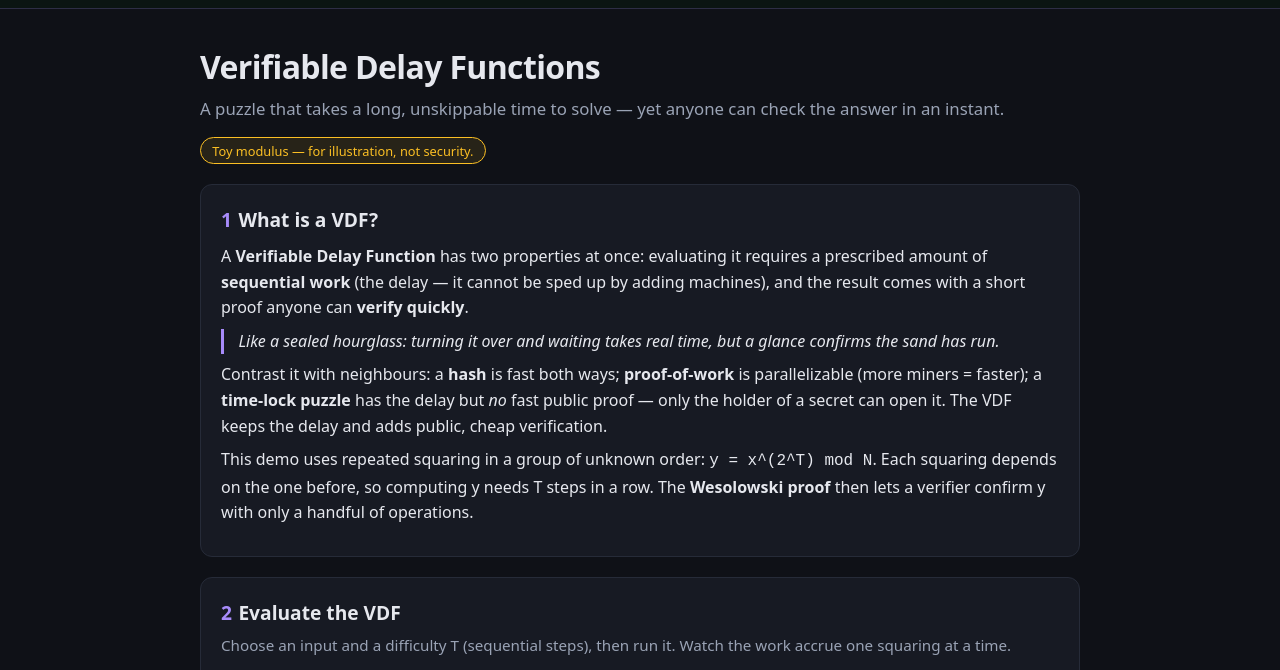
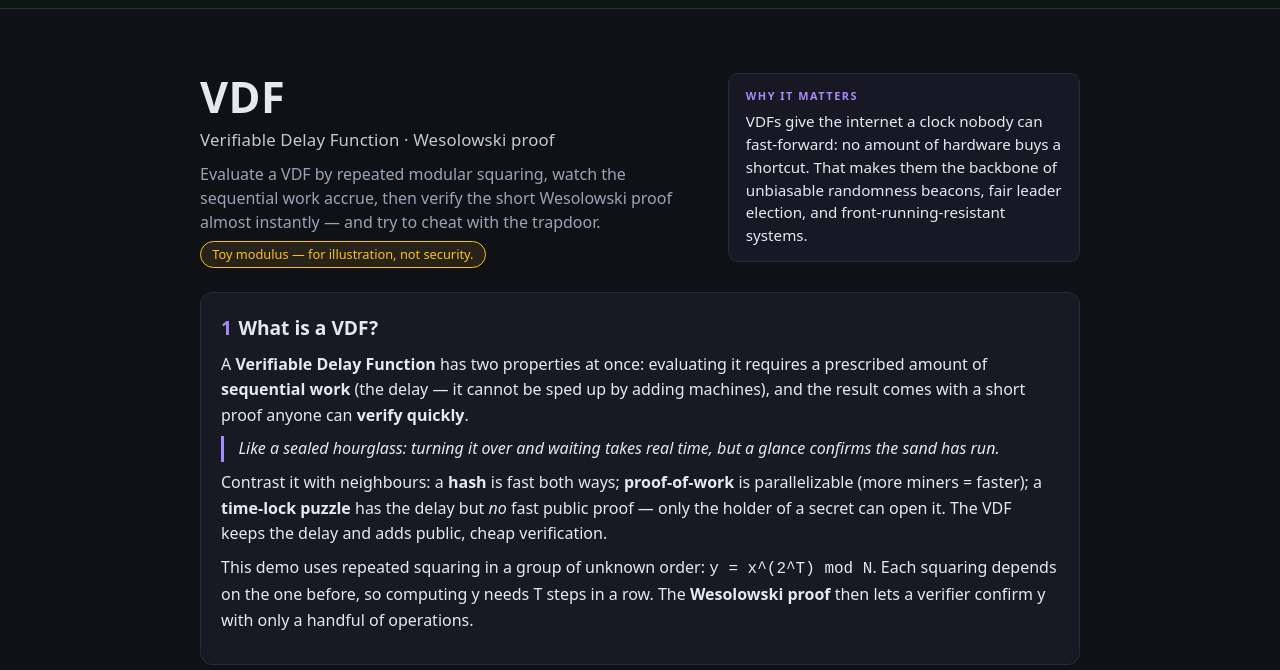
Before and after one commit to systemslibrarian/crypto-lab-vdf, a website built with Vite: page index.html in a window 1280 px wide. Shown: the part 57-727 px from the top of the page. Built offline with nearby package versions, Linux system fonts and the light colour scheme.

Commit message:
feat: standardize hero header to fleet cl-hero layout
Replace the ad-hoc .lede title block with the shared cl-hero structure:
title (VDF) + spec subtitle + one-sentence description on the left, a
"Why it matters" aside on the right. Colors map to this demo's theme
tokens (--text, --text-muted, --accent, --accent-text, --border) so hero
text clears axe contrast in both dark and light themes. Chrome only — no
crypto or content changes.

Co-Authored-By: Claude Opus 4.8 <noreply@anthropic.com>

```diff
--- a/src/styles.css
+++ b/src/styles.css
@@ -75,17 +75,19 @@ body {
   padding: 2rem 1.25rem 3rem;
 }
 
-.lede h1 {
-  font-size: 2rem;
-  margin: 0 0 0.25rem;
-  letter-spacing: -0.02em;
-}
-.lede .sub {
-  color: var(--text-muted);
-  margin: 0 0 0.5rem;
-  font-size: 1.05rem;
-}
-.lede .toy-note {
+/* BEGIN cl-hero standard — managed, keep in sync across fleet */
+.cl-hero{display:flex;align-items:flex-start;justify-content:space-between;gap:clamp(1rem,4vw,3rem);flex-wrap:wrap;margin:clamp(1rem,3vw,2rem) 0 1.5rem;}
+.cl-hero-main{flex:1 1 22rem;min-width:min(100%,20rem);}
+.cl-hero-title{margin:0;font-size:clamp(1.6rem,3.8vw,2.7rem);font-weight:700;line-height:1.1;letter-spacing:.01em;color:var(--text);}
+.cl-hero-sub{margin:.4rem 0 0;font-size:clamp(.9rem,1.6vw,1.05rem);letter-spacing:.01em;opacity:.85;color:var(--text);}
+.cl-hero-desc{margin:.55rem 0 0;font-size:1rem;line-height:1.5;color:var(--text-muted);max-width:60ch;}
+.cl-hero-why{flex:0 1 min(40%,26rem);min-width:min(100%,15rem);border:1px solid var(--border);border-radius:10px;padding:.85rem 1.05rem;background:color-mix(in oklab,var(--accent) 6%,transparent);}
+.cl-hero-why-label{display:block;font-size:.68rem;font-weight:700;letter-spacing:.14em;color:var(--accent-text);}
+.cl-hero-why-text{margin:.35rem 0 0;font-size:.95rem;line-height:1.5;color:var(--text);}
+@media (max-width:640px){.cl-hero{flex-direction:column;}.cl-hero-why{flex-basis:auto;width:100%;}}
+/* END cl-hero standard */
+
+.cl-hero .toy-note {
   display: inline-block;
   font-size: 0.8rem;
   color: var(--warn-text);
@@ -309,7 +311,6 @@ details.trapdoor[open] { padding-bottom: 1.1rem; }
 
 @media (max-width: 640px) {
   #app { padding: 1.25rem 0.9rem 2.5rem; }
-  .lede h1 { font-size: 1.6rem; }
   .row { flex-direction: column; align-items: stretch; }
   .opcontrast { flex-direction: column; }
   table.cmp, table.cmp tbody, table.cmp tr, table.cmp td, table.cmp th { display: block; }
--- a/src/ui/app.ts
+++ b/src/ui/app.ts
@@ -83,12 +83,21 @@ export function mount(root: HTMLElement): void {
 
 // ── 0. Lede ──────────────────────────────────────────────────────────────────
 function lede(): HTMLElement {
-  return el('header', { class: 'lede' }, [
-    el('h1', {}, ['Verifiable Delay Functions']),
-    el('p', { class: 'sub' }, [
-      'A puzzle that takes a long, unskippable time to solve — yet anyone can check the answer in an instant.',
+  return el('header', { class: 'cl-hero' }, [
+    el('div', { class: 'cl-hero-main' }, [
+      el('h1', { class: 'cl-hero-title' }, ['VDF']),
+      el('p', { class: 'cl-hero-sub' }, ['Verifiable Delay Function · Wesolowski proof']),
+      el('p', { class: 'cl-hero-desc' }, [
+        'Evaluate a VDF by repeated modular squaring, watch the sequential work accrue, then verify the short Wesolowski proof almost instantly — and try to cheat with the trapdoor.',
+      ]),
+      el('div', {}, [el('span', { class: 'toy-note' }, ['Toy modulus — for illustration, not security.'])]),
     ]),
-    el('div', {}, [el('span', { class: 'toy-note' }, ['Toy modulus — for illustration, not security.'])]),
+    el('aside', { class: 'cl-hero-why', 'aria-label': 'Why it matters' }, [
+      el('span', { class: 'cl-hero-why-label' }, ['WHY IT MATTERS']),
+      el('p', { class: 'cl-hero-why-text' }, [
+        'VDFs give the internet a clock nobody can fast-forward: no amount of hardware buys a shortcut. That makes them the backbone of unbiasable randomness beacons, fair leader election, and front-running-resistant systems.',
+      ]),
+    ]),
   ]);
 }
 
```
